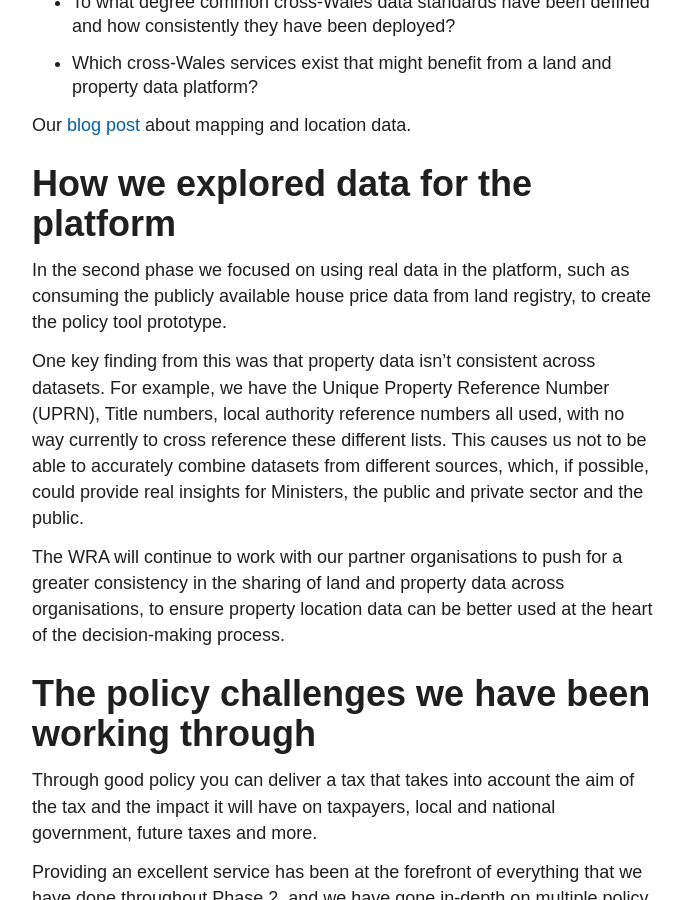
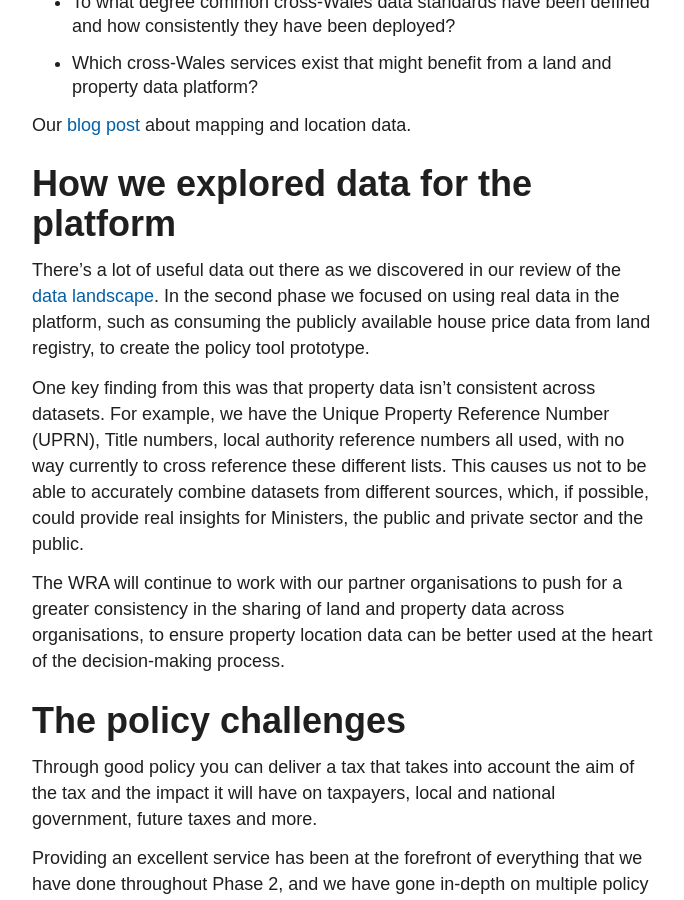
Before and after one commit to Welsh-Revenue-Authority/property-data-poc, a Jekyll site: the page built from en/index.md, in a window 1280 px wide and 900 px high, scrolled down 4509 px. Shown: the whole window, without its empty margins (128-812 px from the left). Built offline with Jekyll 4.4.1, drawn with Linux system fonts in a browser that asks for light colours.

Commit message:
Update index.md
added link to data landscape work

```diff
--- a/en/index.md
+++ b/en/index.md
@@ -102,13 +102,14 @@ We'd like to learn more about:
 Our [blog post](https://welsh-revenue-authority.github.io/property-data-poc/en/2022/08/18/how-a-map-can-paint-a-bigger-picture.html) about mapping and location data.
 
 ## How we explored data for the platform
-In the second phase we focused on using real data in the platform, such as consuming the publicly available house price data from land registry, to create the policy tool prototype.
+
+There's a lot of useful data out there as we discovered in our review of the [data landscape](https://github.com/welsh-revenue-authority/data-landscape). In the second phase we focused on using real data in the platform, such as consuming the publicly available house price data from land registry, to create the policy tool prototype.
 
 One key finding from this was that property data isn't consistent across datasets. For example, we have the Unique Property Reference Number (UPRN), Title numbers, local authority reference numbers all used, with no way currently to cross reference these different lists. This causes us not to be able to accurately combine datasets from different sources, which, if possible, could provide real insights for Ministers, the public and private sector and the public.
 
 The WRA will continue to work with our partner organisations to push for a greater consistency in the sharing of land and property data across organisations, to ensure property location data can be better used at the heart of the decision-making process.
 
-## The policy challenges we have been working through
+## The policy challenges
 Through good policy you can deliver a tax that takes into account the aim of the tax and the impact it will have on taxpayers, local and national government, future taxes and more.
 
 Providing an excellent service has been at the forefront of everything that we have done throughout Phase 2, and we have gone in-depth on multiple policy areas to understand the questions we need to answer and the areas we need to focus on.
```
